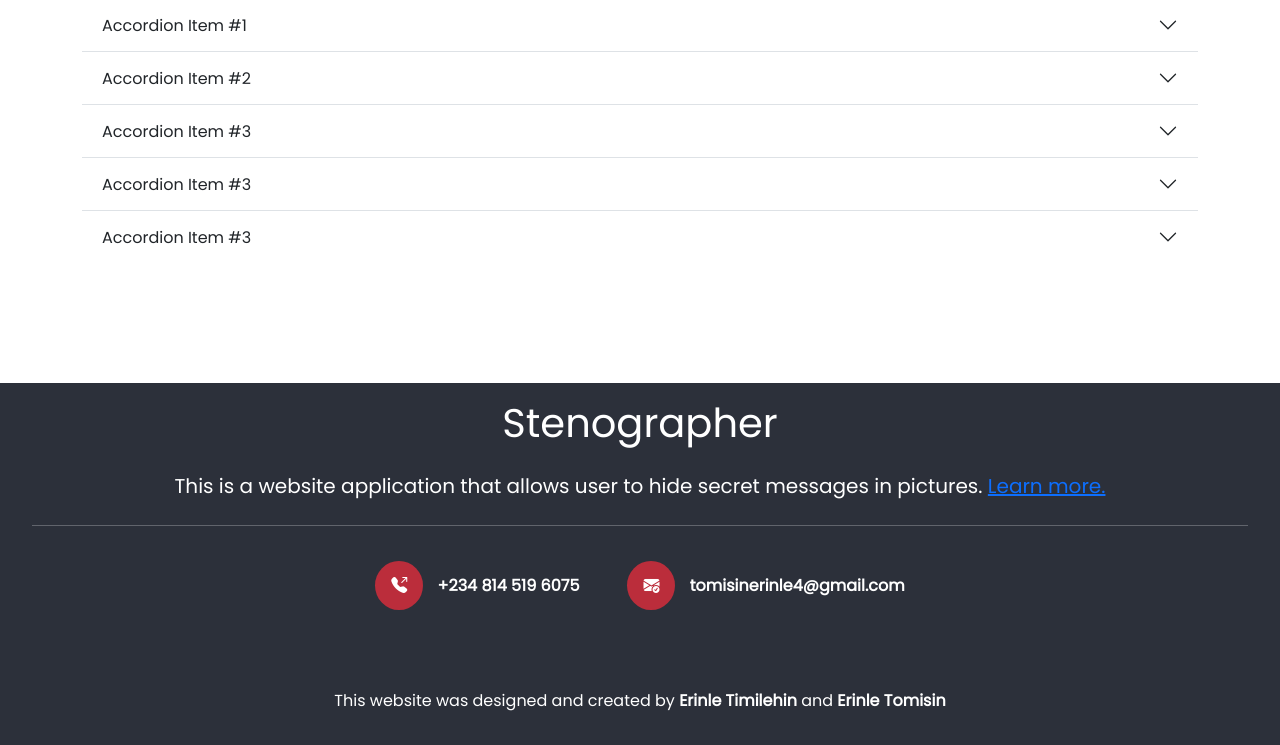
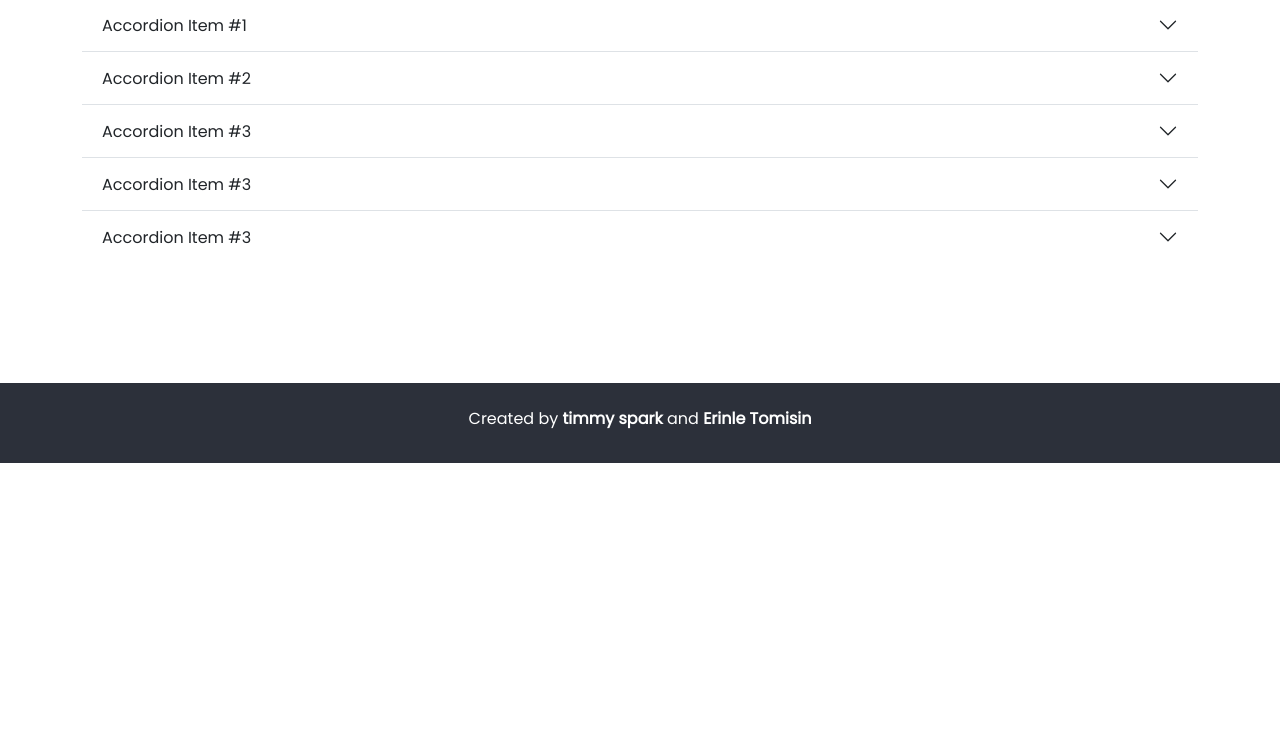
Before and after one commit to timmySpark/Stenographer, a Django app: page /stenograph/ in a window 1280 px wide. Shown: the part 2547-3292 px from the top of the page. After the commit the page ends 3010 px from the top, so only its background shows below. Run offline with Django 4.2, Linux system fonts and the light colour scheme; some libraries are stand-ins or nearby versions; some web fonts are replaced.

Commit message:
[feat] :- Added new layouts for  steganograph designs

```diff
--- a/templates/base.html
+++ b/templates/base.html
@@ -2,16 +2,26 @@
 <!DOCTYPE html>
 <html lang="en">
   <head>
-    <meta charset="UTF-8">
-    <meta http-equiv="X-UA-Compatible" content="IE=edge">
-    <meta name="viewport" content="width=device-width, initial-scale=1.0">
+    <meta charset="UTF-8" />
+    <meta http-equiv="X-UA-Compatible" content="IE=edge" />
+    <meta name="viewport" content="width=device-width, initial-scale=1.0" />
 
     <!-- Bootstrap CSS -->
-    <link href="https://cdn.jsdelivr.net/npm/bootstrap@5.2.3/dist/css/bootstrap.min.css" rel="stylesheet" integrity="sha384-rbsA2VBKQhggwzxH7pPCaAqO46MgnOM80zW1RWuH61DGLwZJEdK2Kadq2F9CUG65" crossorigin="anonymous"/>
+    <link
+      href="https://cdn.jsdelivr.net/npm/bootstrap@5.2.3/dist/css/bootstrap.min.css"
+      rel="stylesheet"
+      integrity="sha384-rbsA2VBKQhggwzxH7pPCaAqO46MgnOM80zW1RWuH61DGLwZJEdK2Kadq2F9CUG65"
+      crossorigin="anonymous"
+    />
     <!-- Bootstrap icon -->
-    <link rel="stylesheet" href="https://cdn.jsdelivr.net/npm/bootstrap-icons@1.9.1/font/bootstrap-icons.css" integrity="sha384-xeJqLiuOvjUBq3iGOjvSQSIlwrpqjSHXpduPd6rQpuiM3f5/ijby8pCsnbu5S81n" crossorigin="anonymous">
+    <link
+      rel="stylesheet"
+      href="https://cdn.jsdelivr.net/npm/bootstrap-icons@1.9.1/font/bootstrap-icons.css"
+      integrity="sha384-xeJqLiuOvjUBq3iGOjvSQSIlwrpqjSHXpduPd6rQpuiM3f5/ijby8pCsnbu5S81n"
+      crossorigin="anonymous"
+    />
     <!-- CSS -->
-    <link rel="stylesheet" href="{% static 'css/style.css' %}">
+    <link rel="stylesheet" href="{% static 'css/style.css' %}" />
 
     <!-- JQUERY -->
     <script src="https://ajax.googleapis.com/ajax/libs/jquery/3.6.0/jquery.min.js"></script>
@@ -19,37 +29,39 @@
     <!-- Js -->
     <script src="{% static 'js/main.js' %}"></script>
 
-
-    <title> {% block page_title %}{% endblock page_title %} </title>
-
+    <title>{% block page_title %}{% endblock page_title %}</title>
   </head>
   <body>
-
-    {% include 'navbar.html' %}
-
-    {% block content %}
-
-    {% endblock content %}
-
+    {% include 'navbar.html' %} {% block content %} {% endblock content %}
 
     <section id="get-started" class="get-started">
-
       <div class="container">
-
-            <h1 class="text-center text-capitalize" style="font-size: 45px;"> How it works </h1>
+        <h1
+          class="text-center text-header text-capitalize"
+          style="font-size: 45px"
+        >
+          How it works
+        </h1>
         <!-- <h4 class="text-center mt-3 letter">An Easy guide for Regular Users</h4> -->
-
 
         <div class="text-center text-md-end mt-5">
           <!-- <button>hey</button> -->
-                <button class="btn btn-outline-dark btn-lg py-2 px-2 me-3 reg" onclick="guideToggler(0)">Regular User</button>
-                <button class="btn btn-outline-dark btn-lg py-2 px-2 prem" onclick="guideToggler(1)">Premium User</button>
+          <button
+            class="btn btn-outline-dark btn-lg py-2 px-2 me-3 reg"
+            onclick="guideToggler(0)"
+          >
+            Regular User
+          </button>
+          <button
+            class="btn btn-outline-dark btn-lg py-2 px-2 prem"
+            onclick="guideToggler(1)"
+          >
+            Premium User
+          </button>
         </div>
-
 
         <!-- Regular User -->
         <div class="reg-user mt-5">
-
           <!-- <h4>What regular user have access to:</h4>
 
                 <div class="content mt-5">
@@ -71,19 +83,23 @@
           <!-- How to use -->
           <!-- <h1 class=" text-center mt-5">How to use</h1> -->
 
-                <div class="row guide px-2 px-lg-0" style="margin-top: 100px;">
+          <div class="row guide px-2 px-lg-0" style="margin-top: 100px">
             <div class="col-12 col-lg-4">
               <div class="step-card shadow">
                 <div class="number">1</div>
 
                 <div class="content mt-0">
                   <h2 class="text-light">Encode</h2>
-                                <p class="text-white lead mt-4">On clicking on the encode button below, It allows you (a user) to select an image of your choice and provides a text field for inputing your secret message. </p>
+                  <p class="text-white lead mt-4">
+                    On clicking on the encode button below, It allows you (a
+                    user) to select an image of your choice and provides a text
+                    field for inputing your secret message.
+                  </p>
                 </div>
 
-                            <a href="{% url 'encode' %}"> <button> Encode <i class="bi bi-arrow-right"></i> </button> </a>
-
-
+                <a href="{% url 'encode' %}">
+                  <button>Encode <i class="bi bi-arrow-right"></i></button>
+                </a>
               </div>
             </div>
 
@@ -93,11 +109,15 @@
 
                 <div class="content mt-0">
                   <h2 class="text-light">Download or Share</h2>
-                                <p class="text-white lead mt-4"> After encoding an image, A preview of the encoded image will be displayed with options like downloading and sharing. </p>
+                  <p class="text-white lead mt-4">
+                    After encoding an image, A preview of the encoded image will
+                    be displayed with options like downloading and sharing.
+                  </p>
                 </div>
 
-                            <a href="{% url 'encode' %}"> <button> Encode <i class="bi bi-arrow-right"></i> </button> </a>
-
+                <a href="{% url 'encode' %}">
+                  <button>Encode <i class="bi bi-arrow-right"></i></button>
+                </a>
               </div>
             </div>
 
@@ -107,31 +127,40 @@
 
                 <div class="content mt-0">
                   <h2 class="text-light">Decode</h2>
-                                <p class="text-white lead mt-4"> After Encoding and saving has been done. To view a secret message in an encoded image you click on the decode button below, It also allows you (a user) to select a <strong>decoded</strong> image. And the secret message will be revealed with a copy button for saving in your clipboard.</p>
+                  <p class="text-white lead mt-4">
+                    After Encoding and saving has been done. To view a secret
+                    message in an encoded image you click on the decode button
+                    below, It also allows you (a user) to select a
+                    <strong>decoded</strong> image. And the secret message will
+                    be revealed with a copy button for saving in your clipboard.
+                  </p>
                 </div>
 
-                            <a href="{% url 'decode' %}"> <button> Decode <i class="bi bi-arrow-right"></i> </button> </a>
-
-
+                <a href="{% url 'decode' %}">
+                  <button>Decode <i class="bi bi-arrow-right"></i></button>
+                </a>
               </div>
             </div>
+            <div class="col-12 col-lg-4"></div>
           </div>
         </div>
 
-
         <!-- Premium User -->
-            <div class="row guide prem-user" style="margin-top: 100px;">
+        <div class="row guide prem-user" style="margin-top: 100px">
           <div class="col-12 col-lg-4">
             <div class="step-card shadow">
               <div class="number">1</div>
 
               <div class="content mt-0">
                 <h2 class="text-light">ee</h2>
-                            <p class="text-white lead mt-4">On clicking on the encode button below, It allows you (a user) to select an image of your choice and provides a text field for inputing your secret message. </p>
+                <p class="text-white lead mt-4">
+                  On clicking on the encode button below, It allows you (a user)
+                  to select an image of your choice and provides a text field
+                  for inputing your secret message.
+                </p>
               </div>
 
-                        <button> Encode <i class="bi bi-arrow-right"></i> </button>
-
+              <button>Encode <i class="bi bi-arrow-right"></i></button>
             </div>
           </div>
 
@@ -141,14 +170,15 @@
 
               <div class="content mt-0">
                 <h2 class="text-light">Download or Share</h2>
-                            <p class="text-white lead mt-4"> After encoding an image, A preview of the encoded image will be displayed with options like downloading and sharing. </p>
+                <p class="text-white lead mt-4">
+                  After encoding an image, A preview of the encoded image will
+                  be displayed with options like downloading and sharing.
+                </p>
               </div>
 
-                        <button> Encode <i class="bi bi-arrow-right"></i> </button>
-
+              <button>Encode <i class="bi bi-arrow-right"></i></button>
             </div>
           </div>
-
 
           <div class="col-12 col-lg-4">
             <div class="step-card shadow">
@@ -156,21 +186,21 @@
 
               <div class="content mt-0">
                 <h2 class="text-light">Decode</h2>
-                            <p class="text-white lead mt-4"> After Encoding and saving has been done. To view a secret message in an encoded image you click on the decode button below, It also allows you (a user) to select a <strong>decoded</strong> image. And the secret message will be revealed with a copy button for saving in your clipboard.</p>
+                <p class="text-white lead mt-4">
+                  After Encoding and saving has been done. To view a secret
+                  message in an encoded image you click on the decode button
+                  below, It also allows you (a user) to select a
+                  <strong>decoded</strong> image. And the secret message will be
+                  revealed with a copy button for saving in your clipboard.
+                </p>
               </div>
 
-                        <button> Decode <i class="bi bi-arrow-right"></i> </button>
-
+              <button>Decode <i class="bi bi-arrow-right"></i></button>
             </div>
           </div>
         </div>
-
-
       </div>
-
     </section>
-
-
 
     <!-- View and Rates -->
 
@@ -212,71 +242,159 @@
         </div>
     </section> -->
 
-
     <section id="faq" class="faq">
-
       <div class="container">
-            <h1 class="text-center mb-3">FAQ</h1>
+        <h1 class="text-center text-header mb-3">FAQ</h1>
         <div class="row">
           <div class="pt-5">
             <div class="accordion accordion-flush bg-black" id="accordionFlush">
-
               <div class="accordion-item">
                 <h2 class="accordion-header" id="flush-headingOne">
-                                <button class="accordion-button collapsed" type="button" data-bs-toggle="collapse" data-bs-target="#flush-collapseOne" aria-expanded="false" aria-controls="flush-collapseOne">
+                  <button
+                    class="accordion-button collapsed"
+                    type="button"
+                    data-bs-toggle="collapse"
+                    data-bs-target="#flush-collapseOne"
+                    aria-expanded="false"
+                    aria-controls="flush-collapseOne"
+                  >
                     Accordion Item #1
                   </button>
                 </h2>
-                            <div id="flush-collapseOne" class="accordion-collapse collapse" aria-labelledby="flush-headingOne" data-bs-parent="#accordionFlush">
-                                <div class="accordion-body">Placeholder content for this accordion, which is intended to demonstrate the <code>.accordion-flush</code> class. This is the first item's accordion body.</div>
+                <div
+                  id="flush-collapseOne"
+                  class="accordion-collapse collapse"
+                  aria-labelledby="flush-headingOne"
+                  data-bs-parent="#accordionFlush"
+                >
+                  <div class="accordion-body">
+                    Placeholder content for this accordion, which is intended to
+                    demonstrate the <code>.accordion-flush</code> class. This is
+                    the first item's accordion body.
+                  </div>
                 </div>
               </div>
 
               <div class="accordion-item">
                 <h2 class="accordion-header" id="flush-headingTwo">
-                                <button class="accordion-button collapsed" type="button" data-bs-toggle="collapse" data-bs-target="#flush-collapseTwo" aria-expanded="false" aria-controls="flush-collapseTwo">
+                  <button
+                    class="accordion-button collapsed"
+                    type="button"
+                    data-bs-toggle="collapse"
+                    data-bs-target="#flush-collapseTwo"
+                    aria-expanded="false"
+                    aria-controls="flush-collapseTwo"
+                  >
                     Accordion Item #2
                   </button>
                 </h2>
-                            <div id="flush-collapseTwo" class="accordion-collapse collapse" aria-labelledby="flush-headingTwo" data-bs-parent="#accordionFlush">
-                                <div class="accordion-body">Placeholder content for this accordion, which is intended to demonstrate the <code>.accordion-flush</code> class. This is the second item's accordion body. Let's imagine this being filled with some actual content.</div>
+                <div
+                  id="flush-collapseTwo"
+                  class="accordion-collapse collapse"
+                  aria-labelledby="flush-headingTwo"
+                  data-bs-parent="#accordionFlush"
+                >
+                  <div class="accordion-body">
+                    Placeholder content for this accordion, which is intended to
+                    demonstrate the <code>.accordion-flush</code> class. This is
+                    the second item's accordion body. Let's imagine this being
+                    filled with some actual content.
+                  </div>
                 </div>
               </div>
 
               <div class="accordion-item">
                 <h2 class="accordion-header" id="flush-headingThree">
-                                <button class="accordion-button collapsed" type="button" data-bs-toggle="collapse" data-bs-target="#flush-collapseThree" aria-expanded="false" aria-controls="flush-collapseThree">
+                  <button
+                    class="accordion-button collapsed"
+                    type="button"
+                    data-bs-toggle="collapse"
+                    data-bs-target="#flush-collapseThree"
+                    aria-expanded="false"
+                    aria-controls="flush-collapseThree"
+                  >
                     Accordion Item #3
                   </button>
                 </h2>
-                            <div id="flush-collapseThree" class="accordion-collapse collapse" aria-labelledby="flush-headingThree" data-bs-parent="#accordionFlush">
-                                <div class="accordion-body">Placeholder content for this accordion, which is intended to demonstrate the <code>.accordion-flush</code> class. This is the third item's accordion body. Nothing more exciting happening here in terms of content, but just filling up the space to make it look, at least at first glance, a bit more representative of how this would look in a real-world application.</div>
+                <div
+                  id="flush-collapseThree"
+                  class="accordion-collapse collapse"
+                  aria-labelledby="flush-headingThree"
+                  data-bs-parent="#accordionFlush"
+                >
+                  <div class="accordion-body">
+                    Placeholder content for this accordion, which is intended to
+                    demonstrate the <code>.accordion-flush</code> class. This is
+                    the third item's accordion body. Nothing more exciting
+                    happening here in terms of content, but just filling up the
+                    space to make it look, at least at first glance, a bit more
+                    representative of how this would look in a real-world
+                    application.
+                  </div>
                 </div>
               </div>
 
               <div class="accordion-item">
                 <h2 class="accordion-header" id="flush-headingFour">
-                                <button class="accordion-button collapsed" type="button" data-bs-toggle="collapse" data-bs-target="#flush-collapseFour" aria-expanded="false" aria-controls="flush-collapseFour">
+                  <button
+                    class="accordion-button collapsed"
+                    type="button"
+                    data-bs-toggle="collapse"
+                    data-bs-target="#flush-collapseFour"
+                    aria-expanded="false"
+                    aria-controls="flush-collapseFour"
+                  >
                     Accordion Item #3
                   </button>
                 </h2>
-                            <div id="flush-collapseFour" class="accordion-collapse collapse" aria-labelledby="flush-headingfive" data-bs-parent="#accordionFlush">
-                                <div class="accordion-body">Placeholder content for this accordion, which is intended to demonstrate the <code>.accordion-flush</code> class. This is the third item's accordion body. Nothing more exciting happening here in terms of content, but just filling up the space to make it look, at least at first glance, a bit more representative of how this would look in a real-world application.</div>
+                <div
+                  id="flush-collapseFour"
+                  class="accordion-collapse collapse"
+                  aria-labelledby="flush-headingfive"
+                  data-bs-parent="#accordionFlush"
+                >
+                  <div class="accordion-body">
+                    Placeholder content for this accordion, which is intended to
+                    demonstrate the <code>.accordion-flush</code> class. This is
+                    the third item's accordion body. Nothing more exciting
+                    happening here in terms of content, but just filling up the
+                    space to make it look, at least at first glance, a bit more
+                    representative of how this would look in a real-world
+                    application.
+                  </div>
                 </div>
               </div>
 
               <div class="accordion-item">
                 <h2 class="accordion-header" id="flush-headingFive">
-                                <button class="accordion-button collapsed" type="button" data-bs-toggle="collapse" data-bs-target="#flush-collapseFive" aria-expanded="false" aria-controls="flush-collapseFive">
+                  <button
+                    class="accordion-button collapsed"
+                    type="button"
+                    data-bs-toggle="collapse"
+                    data-bs-target="#flush-collapseFive"
+                    aria-expanded="false"
+                    aria-controls="flush-collapseFive"
+                  >
                     Accordion Item #3
                   </button>
                 </h2>
-                            <div id="flush-collapseFive" class="accordion-collapse collapse" aria-labelledby="flush-headingfive" data-bs-parent="#accordionFlush">
-                                <div class="accordion-body">Placeholder content for this accordion, which is intended to demonstrate the <code>.accordion-flush</code> class. This is the third item's accordion body. Nothing more exciting happening here in terms of content, but just filling up the space to make it look, at least at first glance, a bit more representative of how this would look in a real-world application.</div>
+                <div
+                  id="flush-collapseFive"
+                  class="accordion-collapse collapse"
+                  aria-labelledby="flush-headingfive"
+                  data-bs-parent="#accordionFlush"
+                >
+                  <div class="accordion-body">
+                    Placeholder content for this accordion, which is intended to
+                    demonstrate the <code>.accordion-flush</code> class. This is
+                    the third item's accordion body. Nothing more exciting
+                    happening here in terms of content, but just filling up the
+                    space to make it look, at least at first glance, a bit more
+                    representative of how this would look in a real-world
+                    application.
                   </div>
                 </div>
-
-
+              </div>
             </div>
           </div>
 
@@ -285,60 +403,28 @@
                 </div> -->
         </div>
       </div>
-
     </section>
 
     <footer class="footer">
       <div class="mx-auto text-white w-90 w-md-75">
-            <div class="text-start text-md-center">
-                <h1 class="text-center">Stenographer</h1>
-                <p class="fs-5 my-4 lead px-3">This is a website application that allows user to hide secret messages in pictures. <a href="#">Learn more.</a> </p>
-                <hr class="text-white">
-
-                <div id="contact" class="d-flex ms-3 ms-lg-0 justify-content-md-center flex-wrap mt-5 mb-2">
-                    <div class="me-5" style="margin-bottom: 43px;">
-                        <i class="social-icon bi bi-telephone-outbound-fill"></i>
-                        <a class="social-text-info" href="tel:+2348145196075"> +234 814 519 6075 </a>
-                    </div>
-
-                    <div>
-                        <i class="social-icon bi bi-envelope-check-fill"></i>
-                        <a class="social-text-info" href="mailto:tomisinerinle4@gmail.com"> tomisinerinle4@gmail.com </a>
-                    </div>
-                </div>
-
-                <p class="mt-5 text-center">This website was designed and created by <a class="social-text-info" href="">Erinle Timilehin</a> and <a class="social-text-info" href="">Erinle Tomisin</a></p>
-
-            </div>
-
-
+        <p class="mt-2 text-center">
+          Created by <a class="social-text-info" href="">timmy spark</a> and
+          <a class="social-text-info" href="">Erinle Tomisin</a>
+        </p>
       </div>
     </footer>
-    <!-- <section id="contact-us" class="contact-us">
-        <div class="container">
-            <h1 class="text-center">Contact Us</h1>
-
-            <div class="contact-box shadow-lg">
-                <form action="" method="post">
-
-                    <input class="form-input" type="text" name="" id="email" placeholder="Name">
-
-                    <input class="form-input" type="text" name="" id="email" placeholder="Email">
-
-
-                    <textarea class="form-input" style="line-height: normal;" name="" id="msg" cols="10" rows="10" placeholder="Message"></textarea>
-
-                </form>
-            </div>
-        </div>
-    </section> -->
-
 
     <!-- Bootstrap Cdn -->
-    <script src="https://cdn.jsdelivr.net/npm/bootstrap@5.2.0/dist/js/bootstrap.bundle.min.js" integrity="sha384-A3rJD856KowSb7dwlZdYEkO39Gagi7vIsF0jrRAoQmDKKtQBHUuLZ9AsSv4jD4Xa" crossorigin="anonymous"></script>
+    <script
+      src="https://cdn.jsdelivr.net/npm/bootstrap@5.2.0/dist/js/bootstrap.bundle.min.js"
+      integrity="sha384-A3rJD856KowSb7dwlZdYEkO39Gagi7vIsF0jrRAoQmDKKtQBHUuLZ9AsSv4jD4Xa"
+      crossorigin="anonymous"
+    ></script>
 
     <!-- Font awesome -->
-    <script src="https://kit.fontawesome.com/f68f83e790.js" crossorigin="anonymous"></script>
-
+    <script
+      src="https://kit.fontawesome.com/f68f83e790.js"
+      crossorigin="anonymous"
+    ></script>
   </body>
 </html>
```
Also changed, not shown: templates/decode.html (+54 -41 lines). Lines whose indentation alone changed are shown as unchanged.
